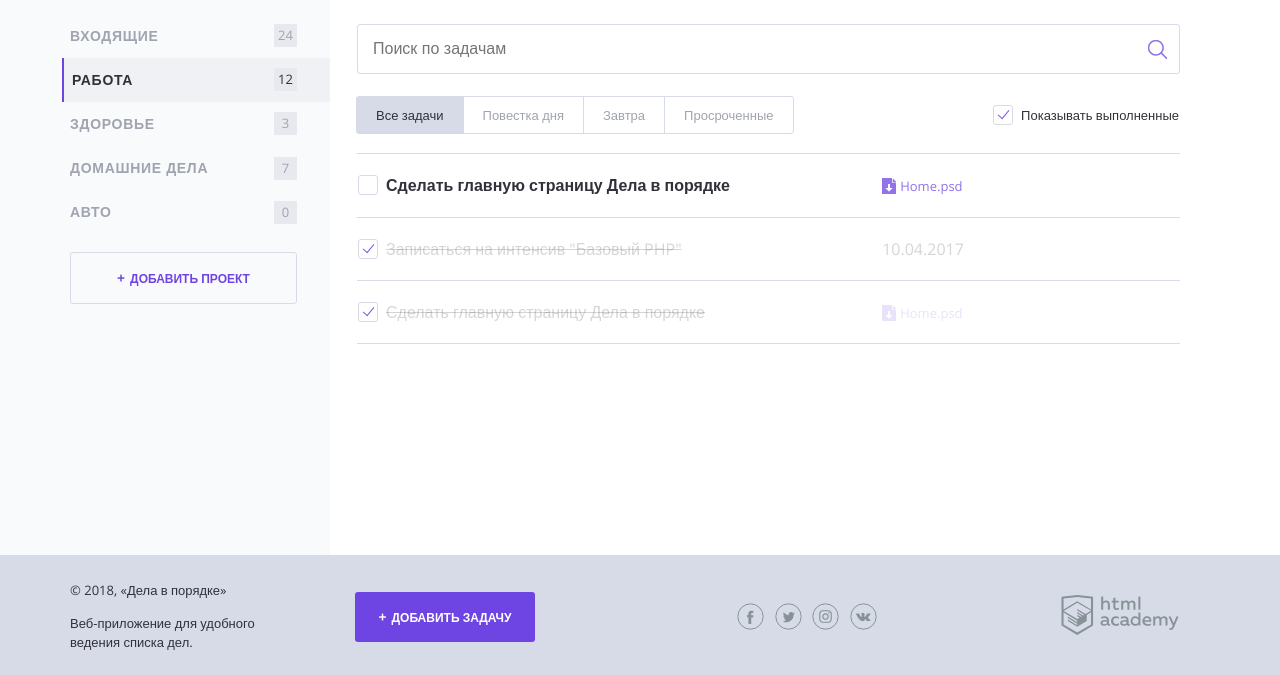
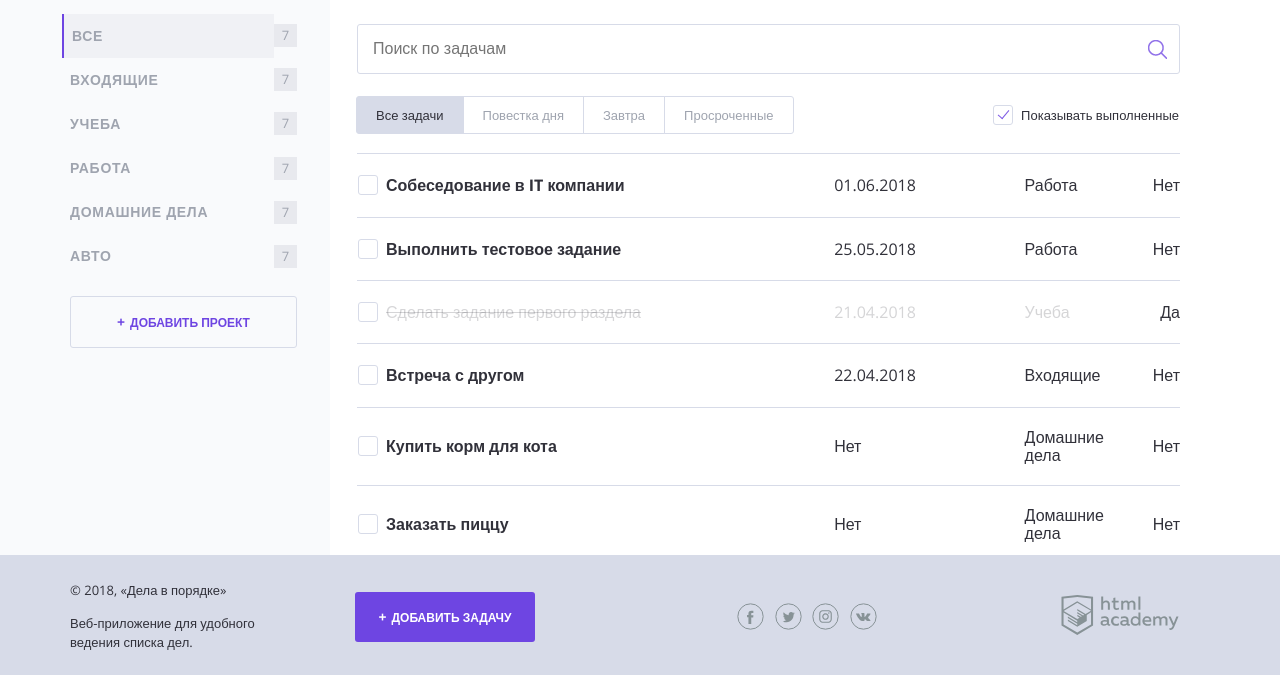
Before and after one commit to Damadj/652929-doingsdone, a PHP site: page / in a window 1280 px wide. Shown: the part 125-800 px from the top of the page. Run offline with PHP 8.4, Linux system fonts and the light colour scheme.

Commit message:
Итерация по массивам #1

```diff
--- a/index.php
+++ b/index.php
@@ -1,6 +1,46 @@
 <?php
 // показывать или нет выполненные задачи
 $show_complete_tasks = rand(0, 1);
+$categories = ['Все', 'Входящие', 'Учеба', 'Работа', 'Домашние дела', 'Авто'];
+$tasks = [
+  [
+    'title' => 'Собеседование в IT компании',
+    'end_date' => '01.06.2018',
+    'categories' => 'Работа',
+    'completed' => 'Нет'
+  ],
+  [
+    'title' => 'Выполнить тестовое задание',
+    'end_date' => '25.05.2018',
+    'categories' => 'Работа',
+    'completed' => 'Нет'
+  ],
+  [
+    'title' => 'Сделать задание первого раздела',
+    'end_date' => '21.04.2018',
+    'categories' => 'Учеба',
+    'completed' => 'Да'
+  ],
+  [
+    'title' => 'Встреча с другом',
+    'end_date' => '22.04.2018',
+    'categories' => 'Входящие',
+    'completed' => 'Нет'
+  ],
+  [
+    'title' => 'Купить корм для кота',
+    'end_date' => 'Нет',
+    'categories' => 'Домашние дела',
+    'completed' => 'Нет'
+  ],
+  [
+    'title' => 'Заказать пиццу',
+    'end_date' => 'Нет',
+    'categories' => 'Домашние дела',
+    'completed' => 'Нет'
+  ]
+];
+
 ?>
 <!DOCTYPE html>
 <html lang="ru">
@@ -47,30 +87,12 @@ $show_complete_tasks = rand(0, 1);
 
                 <nav class="main-navigation">
                     <ul class="main-navigation__list">
+                      <? foreach ($categories as $key => $item): ?>
                         <li class="main-navigation__list-item">
-                            <a class="main-navigation__list-item-link" href="#">Входящие</a>
-                            <span class="main-navigation__list-item-count">24</span>
-                        </li>
-
-                        <li class="main-navigation__list-item main-navigation__list-item--active">
-                            <a class="main-navigation__list-item-link" href="#">Работа</a>
-                            <span class="main-navigation__list-item-count">12</span>
-                        </li>
-
-                        <li class="main-navigation__list-item">
-                            <a class="main-navigation__list-item-link" href="#">Здоровье</a>
-                            <span class="main-navigation__list-item-count">3</span>
-                        </li>
-
-                        <li class="main-navigation__list-item">
-                            <a class="main-navigation__list-item-link" href="#">Домашние дела</a>
+                            <a class="main-navigation__list-item-link <? if ($key == 0): ?>main-navigation__list-item--active<? endif; ?>" href="#"><?=$item?></a>
                             <span class="main-navigation__list-item-count">7</span>
                         </li>
-
-                        <li class="main-navigation__list-item">
-                            <a class="main-navigation__list-item-link" href="#">Авто</a>
-                            <span class="main-navigation__list-item-count">0</span>
-                        </li>
+                      <? endforeach; ?>
                     </ul>
                 </nav>
 
@@ -102,49 +124,26 @@ $show_complete_tasks = rand(0, 1);
                 </div>
 
                 <table class="tasks">
-                    <tr class="tasks__item task">
+                    <? foreach ($tasks as $val): ?>
+                    <tr class="tasks__item task <? if ($val['completed'] == 'Да'): ?>task--completed<? endif; ?>">
                         <td class="task__select">
                             <label class="checkbox task__checkbox">
                                 <input class="checkbox__input visually-hidden task__checkbox" type="checkbox" value="1">
-                                <span class="checkbox__text">Сделать главную страницу Дела в порядке</span>
+                                <span class="checkbox__text"><?=$val['title']?></span>
                             </label>
                         </td>
 
                         <td class="task__file">
-                            <a class="download-link" href="#">Home.psd</a>
+                            <?=$val['end_date']?>
                         </td>
-
-                        <td class="task__date"></td>
+                        <td class="task__date">
+                            <?=$val['categories']?>
+                        </td>
+                        <td class="task__controls">
+                            <?=$val['completed']?>
+                        </td>
                     </tr>
-                    <? if ($show_complete_tasks == 1): ?>
-                      <tr class="tasks__item task task--completed">
-                        <td class="task__select">
-                          <label class="checkbox task__checkbox">
-                            <input class="checkbox__input visually-hidden" type="checkbox" checked>
-                            <span class="checkbox__text">Записаться на интенсив "Базовый PHP"</span>
-                          </label>
-                        </td>
-                        <td class="task__date">10.04.2017</td>
-
-                        <td class="task__controls">
-                        </td>
-                      </tr>
-                    <? endif; ?>
-
-                    <tr class="tasks__item task task--completed">
-                        <td class="task__select">
-                            <label class="checkbox task__checkbox">
-                                <input class="checkbox__input visually-hidden task__checkbox" type="checkbox" checked>
-                                <span class="checkbox__text">Сделать главную страницу Дела в порядке</span>
-                            </label>
-                        </td>
-
-                        <td class="task__file">
-                            <a class="download-link" href="#">Home.psd</a>
-                        </td>
-
-                        <td class="task__date"></td>
-                    </tr>
+                    <? endforeach; ?>
                 </table>
             </main>
         </div>
```
